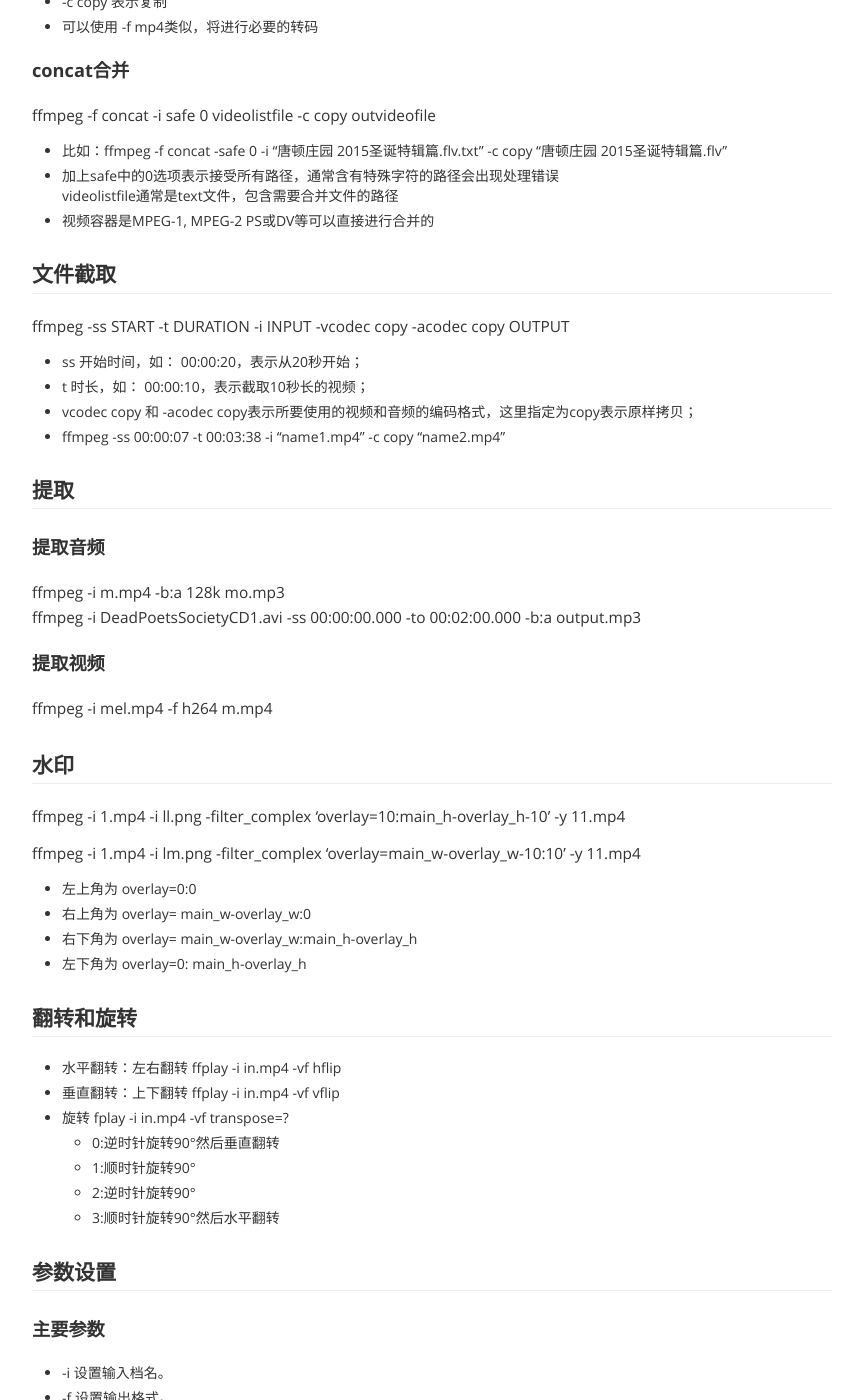
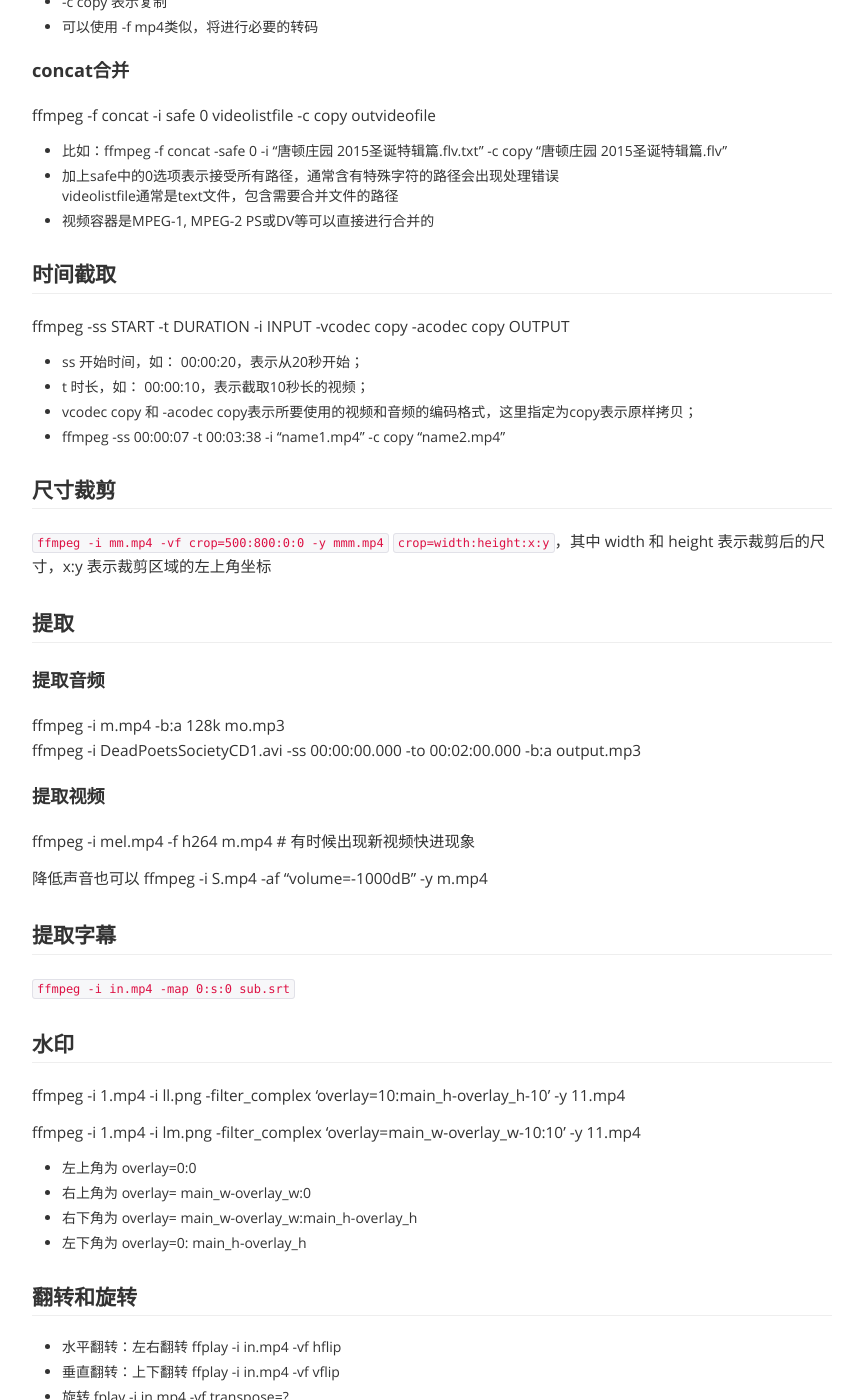
Before and after one commit to yacc3/yacc3.github.src, a Jekyll site: the page built from _posts/2015-04-01-ffmpeg.md, in a window 1280 px wide and 1400 px high, scrolled down 732 px. Shown: the whole window, without its empty margins (208-1071 px from the left). Built offline with Jekyll 4.4.1, drawn with Linux system fonts in a browser that asks for light colours; nearby versions of some CDN libraries; library files that are not in the unit come from our copies.

Commit message:
2019-04-24 05:00:31

````diff
--- a/_posts/2015-04-01-ffmpeg.md
+++ b/_posts/2015-04-01-ffmpeg.md
@@ -43,13 +43,20 @@ videolistfile通常是text文件，包含需要合并文件的路径
 - 视频容器是MPEG-1, MPEG-2 PS或DV等可以直接进行合并的
 
 
-# 文件截取
+# 时间截取
 ffmpeg -ss START -t DURATION -i INPUT -vcodec copy -acodec copy OUTPUT
 
 - ss 开始时间，如： 00:00:20，表示从20秒开始；
 - t 时长，如： 00:00:10，表示截取10秒长的视频；
 - vcodec copy 和 -acodec copy表示所要使用的视频和音频的编码格式，这里指定为copy表示原样拷贝；
 - ffmpeg -ss 00:00:07 -t 00:03:38 -i "name1.mp4" -c copy "name2.mp4"
+
+# 尺寸裁剪
+
+```ffmpeg -i mm.mp4 -vf crop=500:800:0:0 -y mmm.mp4```
+```crop=width:height:x:y```，其中 width 和 height 表示裁剪后的尺寸，x:y 表示裁剪区域的左上角坐标
+
+
 
 
 # 提取
@@ -59,7 +66,19 @@ ffmpeg -i m.mp4 -b:a 128k mo.mp3
 ffmpeg -i DeadPoetsSocietyCD1.avi -ss 00:00:00.000 -to 00:02:00.000 -b:a output.mp3
 
 ## 提取视频
-ffmpeg -i mel.mp4 -f h264 m.mp4
+ffmpeg -i mel.mp4 -f h264 m.mp4 # 有时候出现新视频快进现象
+
+降低声音也可以
+ffmpeg -i S.mp4 -af "volume=-1000dB" -y m.mp4
+
+
+
+# 提取字幕
+
+```ffmpeg -i in.mp4 -map 0:s:0 sub.srt```
+
+
+
 
 # 水印
 
````
